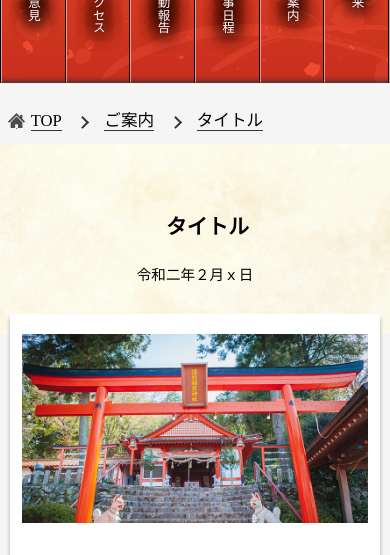
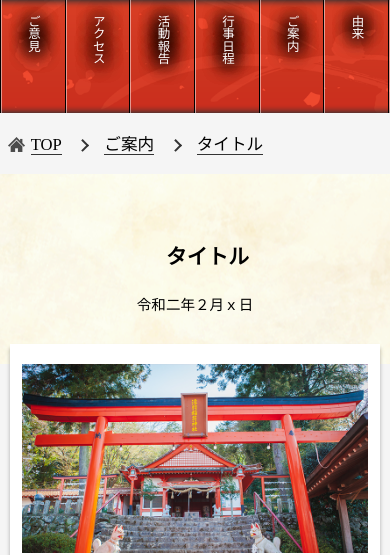
Before and after one commit to sutefu23/ukiha-inari-html, a website: page src/page.html in a window 390 px wide. Shown: the top 555 px of the page. Drawn offline with nearby package versions, Linux system fonts and the light colour scheme.

Commit message:
下層ページナビゲーションバグ修正

```diff
--- a/src/scss/sp.scss
+++ b/src/scss/sp.scss
@@ -340,10 +340,14 @@
     }
   }
   .page{
+    header{
+      height: 21.8rem;
+    }
     #breadcrumbs{
       font-size: 2.4rem;
       max-width: 96vw;
       height: 11.7rem;
+      padding-top: 4.5rem;
       li:first-child:before{
         content: "";
         width: 3.4rem;
```
Also changed, not shown: src/css/style.css.
